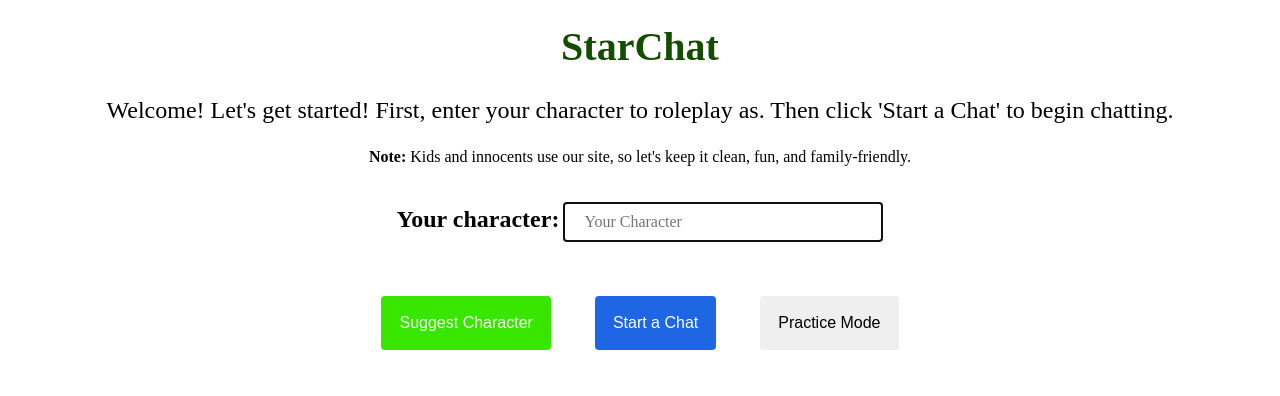
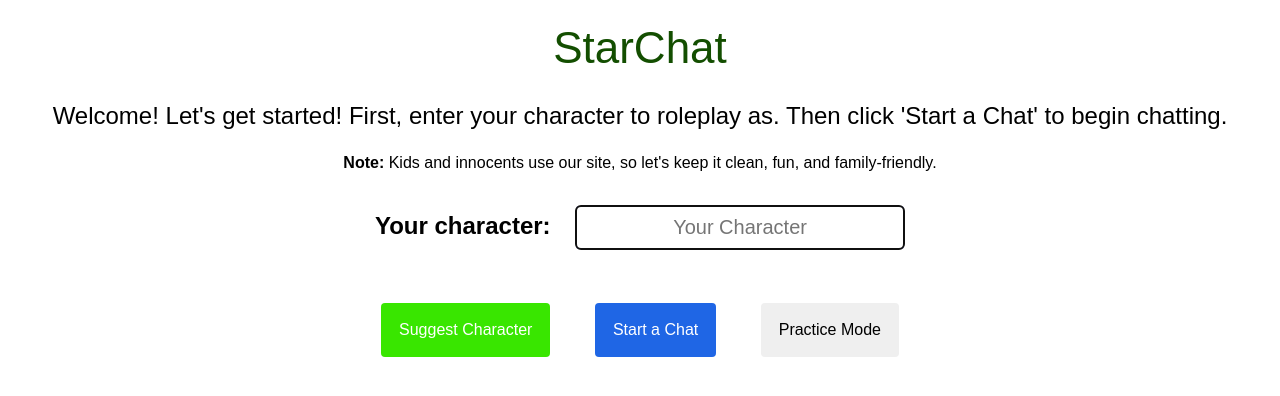
Before and after one commit to mssiegel/StarChat, a website: page public/index.html in a window 1280 px wide. Drawn offline with Linux system fonts and the light colour scheme; a script that the page names is missing.

Commit message:
1. cleaned up unused css,  2. shortened character names,  3. added css to #chosen-char input,  4. changed all fonts to Arial

```diff
--- a/public/chat.js
+++ b/public/chat.js
@@ -69,7 +69,7 @@ function tearDownForm(){
 function suggestNewCharacter() {
   let randomChar;
   do {
-    const characterList = ['Ceo of Whoopee Cushions R Us', 'Elfin Archer', 'Circus Clown with Powers', 'Ballerina Spy', 'Website Builder', 'Mad Prankster', 'Mighty Knight', 'Dragon slayer', 'Viking Warrior','Leader of a Warrior Army','Laughing Jack', 'Plumbing SuperHero', '9th Level Wizard', 'Beggar with Super Powered Charm', 'Vampire Hunter', 'Alien Warlord', 'Alien with a Green Tail', 'Pirate Captain', 'Sorcerer with a maniacal laugh', 'Maniac Magician', 'Hypnotist Master', 'Defender of the Righteous', 'Job Applicant', 'Warrior Kingdom Rebel', 'Tiny Warlord', 'Dancing Champion', "Scuba Diver Who Can't Swim", 'Potty Training Coach', 'Forgetful Daredevil', 'Founder of Farters R Us', 'Therapist', 'News Reporter', 'Food Salesperson', 'Productivity Coach'];
+    const characterList = ['Whoopee Cushion Maker', 'Elfin Archer', 'Powerful Circus Clown', 'Ballerina Spy', 'Website Builder', 'Mad Prankster', 'Mighty Knight', 'Dragon slayer', 'Viking Warrior','Leader of Warrior Army','Laughing Jack', 'Plumbing SuperHero', '9th Level Wizard', 'Charming Beggar', 'Vampire Hunter', 'Alien Warlord', 'Alien with green tail', 'Pirate Captain', 'Laughing Sorcerer', 'Maniac Magician', 'Hypnotist Master', 'Defender of the Righteous', 'Job Applicant', 'Rebel Leader', 'Tiny Warlord', 'Dancing Champion', 'Scared Scuba Diver', 'Potty Training Coach', 'Forgetful Daredevil', 'Founder of Farters R Us', 'Therapist', 'News Reporter', 'Food Salesperson', 'Productivity Coach'];
     const randomChoice = Math.floor(Math.random() * characterList.length);
     randomChar = characterList[randomChoice];
   } while (randomChar === userName.value);
--- a/public/index.html
+++ b/public/index.html
@@ -8,11 +8,11 @@
   </head>
   <body>
     <div class="center">
-      <h1>StarChat</h1>
+      <h1 id="title">StarChat</h1>
       <p class="large-font">Welcome! Let's get started! First, enter your character to roleplay as. Then click 'Start a Chat' to begin chatting.</p>
       <p><strong>Note: </strong>Kids and innocents use our site, so let's keep it clean, fun, and family-friendly.</p>
-      <p class="inline-block large-font" id><strong>Your character:</strong></p>
-      <input class="inline-block max-width-320" id="chosen-char" type="text" autofocus placeholder="Your Character" />
+      <p class="inline-block large-font right-margin"><strong>Your character:</strong></p>
+      <input class="inline-block" id="chosen-char" type="text" autofocus placeholder="Your Character" />
       <br>
       <p id="looking-for-someone"></p>
       <div id='sticky-buttons'>
--- a/public/styles.css
+++ b/public/styles.css
@@ -1,15 +1,16 @@
 body{
-  font-family: 'Nunito';
+  font-family: Arial, sans-serif;
 }
 
 .center{
   text-align: center;
 }
 
-h1{
+#title{
   padding-top: 15px;
   color: #134e00;
-  font-size: 40px;
+  font-size: 44px;
+  font-weight: 300;
 }
 
 .large-font {
@@ -20,12 +21,15 @@ h1{
   display: inline-block;
 }
 
-.max-width-320 {
-  max-width: 320px;
+.right-margin {
+  margin-right: 20px;
 }
 
 #chosen-char {
-  border: 1px solid grey;
+  border: 1px solid blue;
+  text-align: center;
+  font-size: 20px;
+  max-width: 330px;
 }
 
 .hide {
@@ -108,23 +112,13 @@ h1{
     color: #575ed8;
 }
 
-label{
-    box-sizing: border-box;
-    display: block;
-    padding: 10px 20px;
-}
-
 input{
     padding: 10px 20px;
-    box-sizing: border-box;
-    background: #eee;
     border: 0;
+    border-radius: 5px;
     display: block;
     width: 100%;
-    background: #fff;
-    border-bottom: 1px solid #eee;
-    font-family: Nunito;
-    font-size: 16px;
+    border-bottom: 1px solid #ddd;
 }
 
 #send-message-btn{
```
